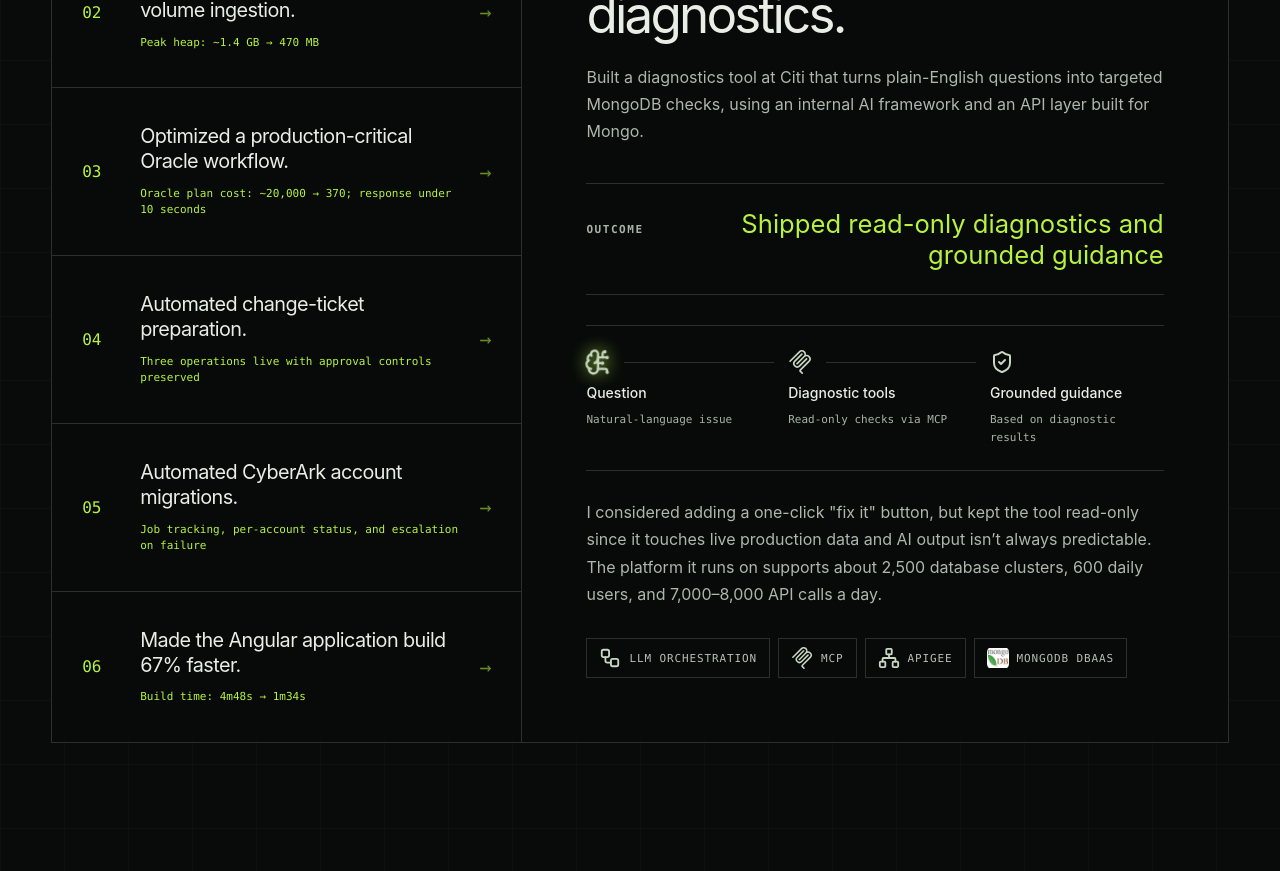
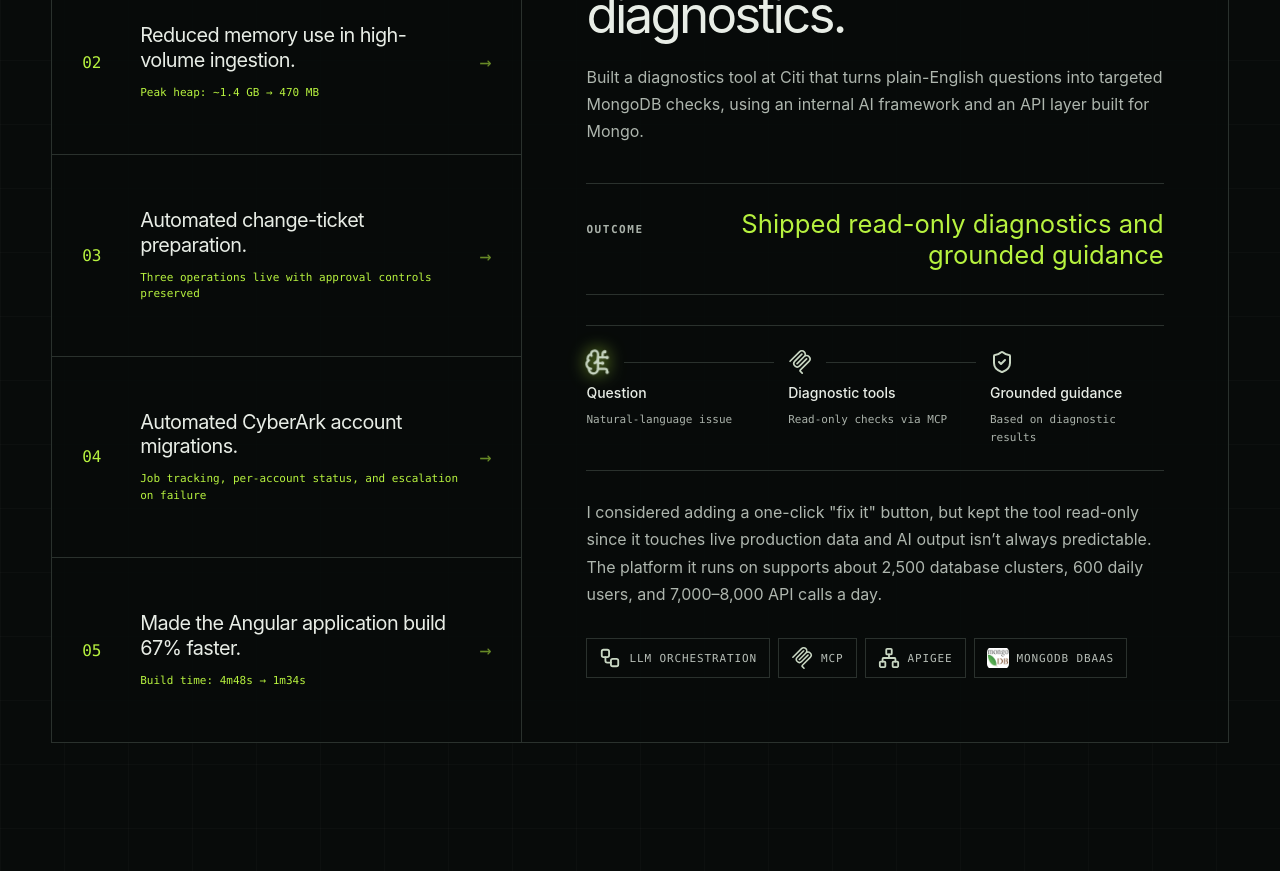
Before and after one commit to haramrit09k/haramrit09k.github.io, a React (Vite) app: page / in a window 1280 px wide. Shown: the part 1540-2411 px from the top of the page. Built offline with nearby package versions, Linux system fonts and the light colour scheme; the HTML template or start-up script is replaced by a standard one.

Commit message:
Remove Oracle case study from Selected work

```diff
--- a/src/App.jsx
+++ b/src/App.jsx
@@ -4,7 +4,7 @@
 const impact = [
   { value: '~2.5K', label: 'MongoDB clusters on the DBaaS platform', caseId: '01' },
   { value: '1.4 GB → 470 MB', label: 'peak JVM heap in metadata ingestion', caseId: '02' },
-  { value: '67%', label: 'faster Angular application build', caseId: '06' },
+  { value: '67%', label: 'faster Angular application build', caseId: '05' },
 ];
 
 const caseStudies = [
@@ -25,15 +25,7 @@
     detail: 'Switched to a streaming approach instead of loading everything into memory at once, cutting peak memory use dramatically.',
   },
   {
-    id: '03', label: 'Database performance',
-    title: 'Optimized a production-critical Oracle workflow.',
-    summary: 'Replaced a slow, GraphQL-based data path with a faster, more direct database query for a production-critical workflow.',
-    outcome: 'Oracle plan cost: ~20,000 → 370; response under 10 seconds',
-    stack: ['Oracle', 'JDBC', 'SQL'],
-    detail: 'Rewrote how the query ran and tuned its execution plan so responses came back in under 10 seconds instead of timing out.',
-  },
-  {
-    id: '04', label: 'Enterprise automation',
+    id: '03', label: 'Enterprise automation',
     title: 'Automated change-ticket preparation.',
     summary: 'Automated change-request ticket creation for three critical MongoDB operations, pulling the required details straight from the platform.',
     outcome: 'Three operations live with approval controls preserved',
@@ -41,7 +33,7 @@
     detail: 'This removed a repetitive manual step while keeping the existing approval process intact. More operations are planned to get the same treatment.',
   },
   {
-    id: '05', label: 'Asynchronous workflows',
+    id: '04', label: 'Asynchronous workflows',
     title: 'Automated CyberArk account migrations.',
     summary: 'Automated credential migrations that used to happen manually after database changes — usually only after something broke.',
     outcome: 'Job tracking, per-account status, and escalation on failure',
@@ -49,7 +41,7 @@
     detail: 'Migrations can take up to a day, so the tool checks in hourly (or on demand) to show status without overloading downstream systems.',
   },
   {
-    id: '06', label: 'Platform modernization',
+    id: '05', label: 'Platform modernization',
     title: 'Made the Angular application build 67% faster.',
     summary: 'Upgraded the frontend from Angular 16 to 19 and the backend from Spring Boot 2.7 to 3.3.',
     outcome: 'Build time: 4m48s → 1m34s',
@@ -347,7 +339,7 @@
 
 const outcomeCharts = {
   '02': { title: 'Peak JVM heap', before: '≈1.4 GB', after: '470 MB', ratio: 470 / 1400 },
-  '06': { title: 'Angular build time', before: '4m 48s', after: '1m 34s', ratio: 94 / 288 },
+  '05': { title: 'Angular build time', before: '4m 48s', after: '1m 34s', ratio: 94 / 288 },
 };
 
 function OutcomeChart({ caseId }) {
```
